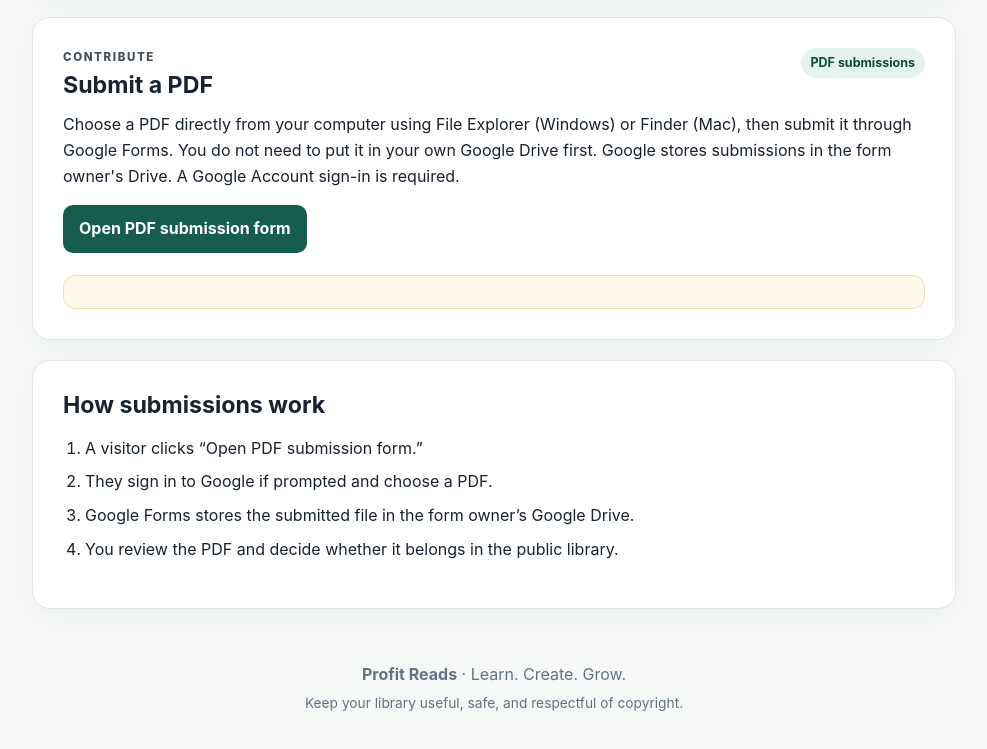
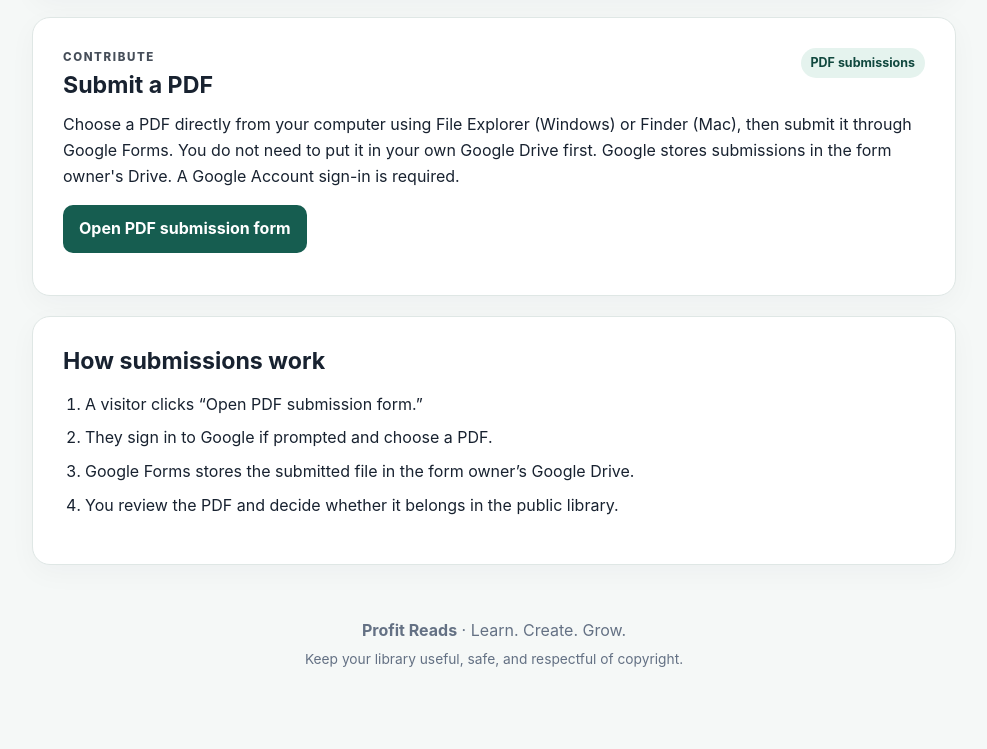
Before and after one commit to emichal296/profit-reads-pdf-hub, a plain HTML site: page index.html in a window 1280 px wide. Shown: the part 853-1602 px from the top of the page, without its empty margins (146-1133 px from the left). After the commit the page ends 1562 px from the top, so only its background shows below. Drawn offline with Linux system fonts and the light colour scheme.

Commit message:
Update index.html

```diff
--- a/index.html
+++ b/index.html
@@ -53,7 +53,7 @@
       <p>Choose a PDF directly from your computer using File Explorer (Windows) or Finder (Mac), then submit it through Google Forms. You do not need to put it in your own Google Drive first. Google stores submissions in the form owner's Drive. A Google Account sign-in is required.</p>
       <button id="submit-pdf-button" class="button primary" type="button">Open PDF submission form</button>
       <p id="form-status" class="status" role="status" aria-live="polite"></p>
-      <div class="notice">
+
     </section>
 
     <section class="panel">
```
